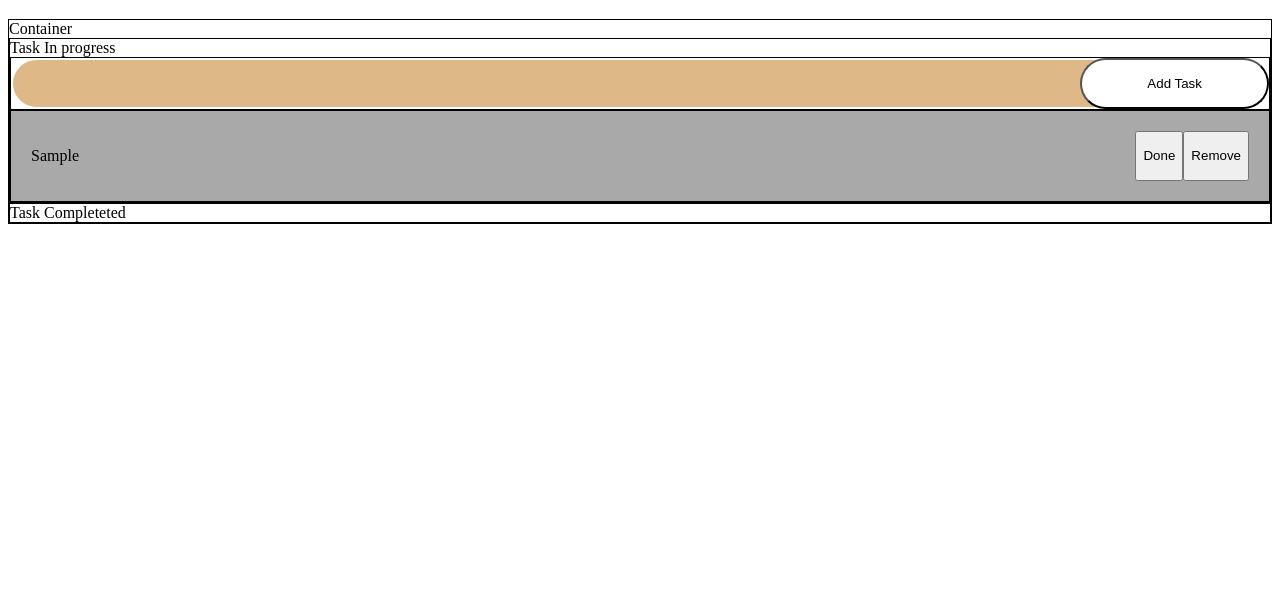
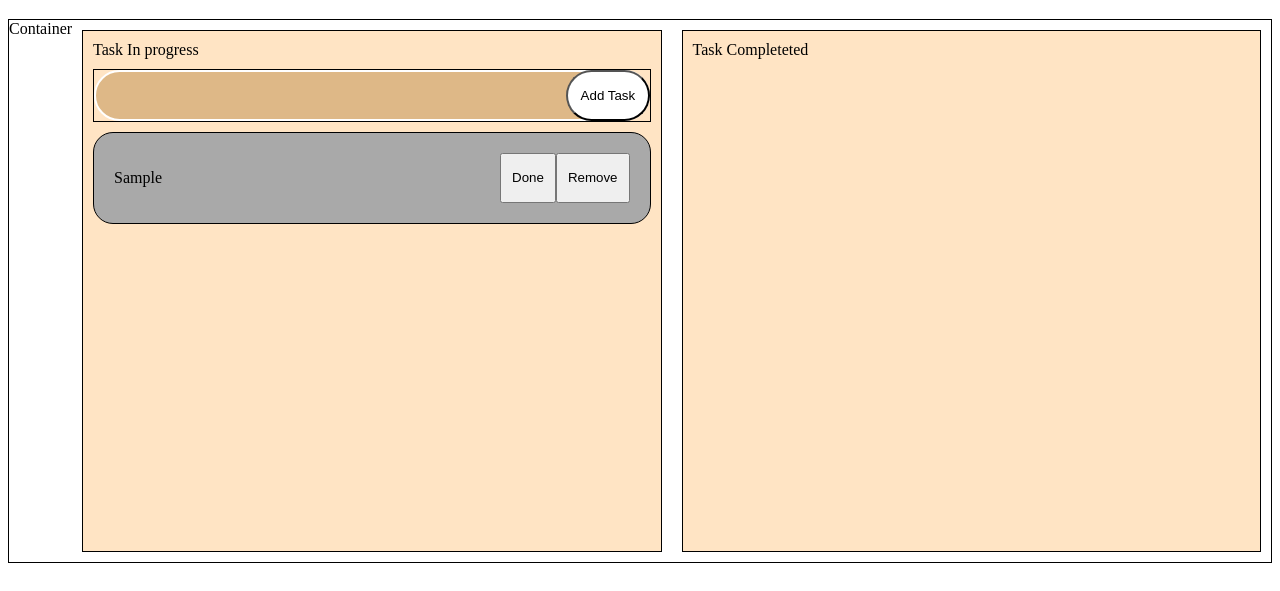
Before and after one commit to TahoTaho/To-do-list, a plain HTML site: page index.html in a window 1280 px wide. Both pictures are taken after typing "Sample" into the empty fields and a click on the button "Add Task". Shown: the part 61-652 px from the top of the page. Drawn offline with Linux system fonts and the light colour scheme.

```diff
--- a/style.css
+++ b/style.css
@@ -5,10 +5,9 @@ div {
 
 .container {
     display: flex;
-    flex-direction: column;
 }
 
-.task-container {
+.task-in-progress, .task-completed {
     display: flex;
     flex-direction: column;
     gap: 10px;
@@ -17,7 +16,6 @@ div {
     background-color: bisque;
     height: 500px;
     width: 800px;
-    overflow: hidden;
     overflow-y: scroll;
 }
 
@@ -50,17 +48,13 @@ div {
     background-color: darkgrey;
     padding: 20px;
     display: flex;
-
+    border-radius: 20px;
 }
 
 .task-description {
     flex-grow: 1;
 }
 
-.task-done {
+.task-done-button, .task-remove-button{
     padding: 10px;
 }
-
-.remove-task {
-    align-self: flex-end;
-}
```
